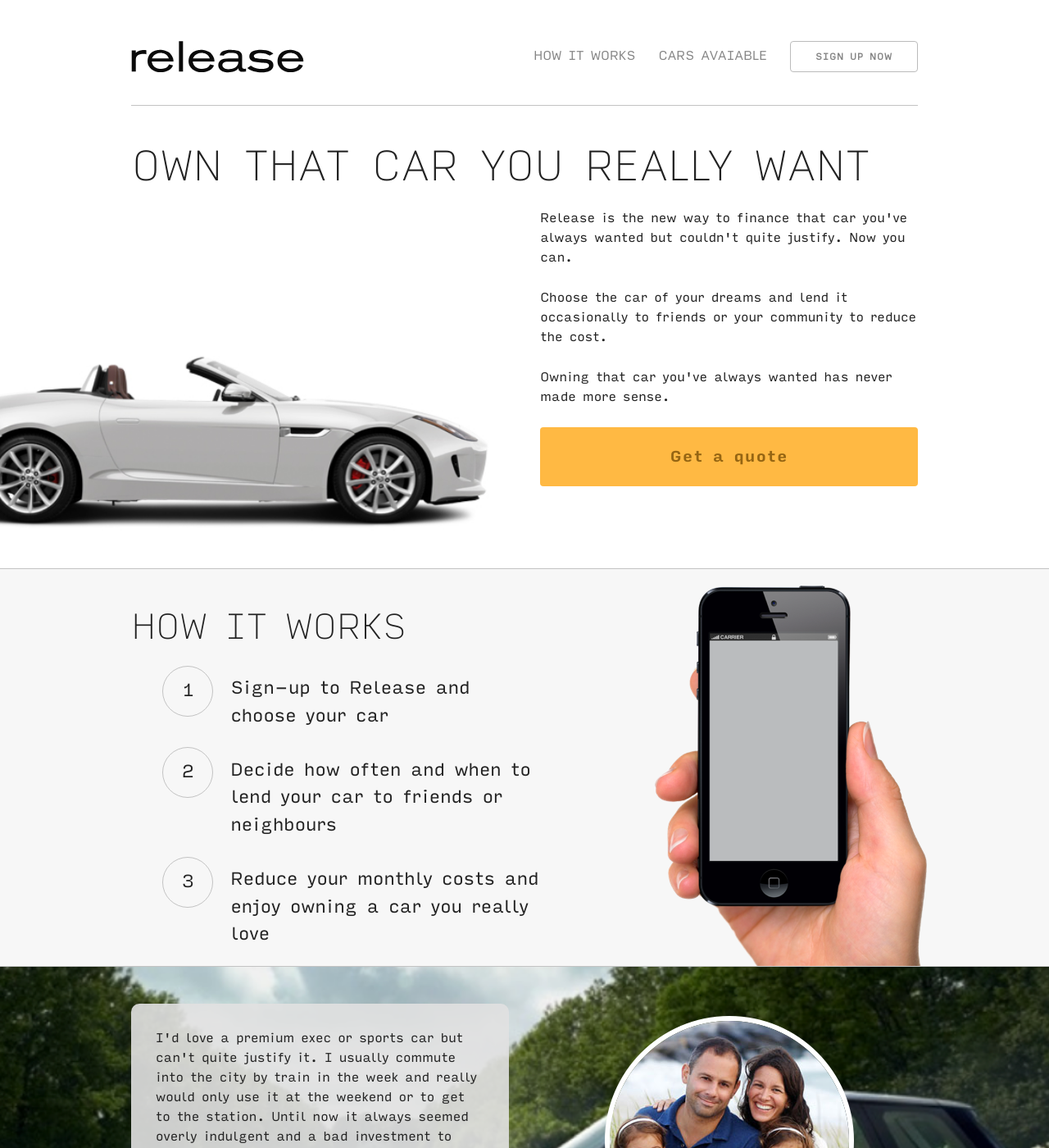
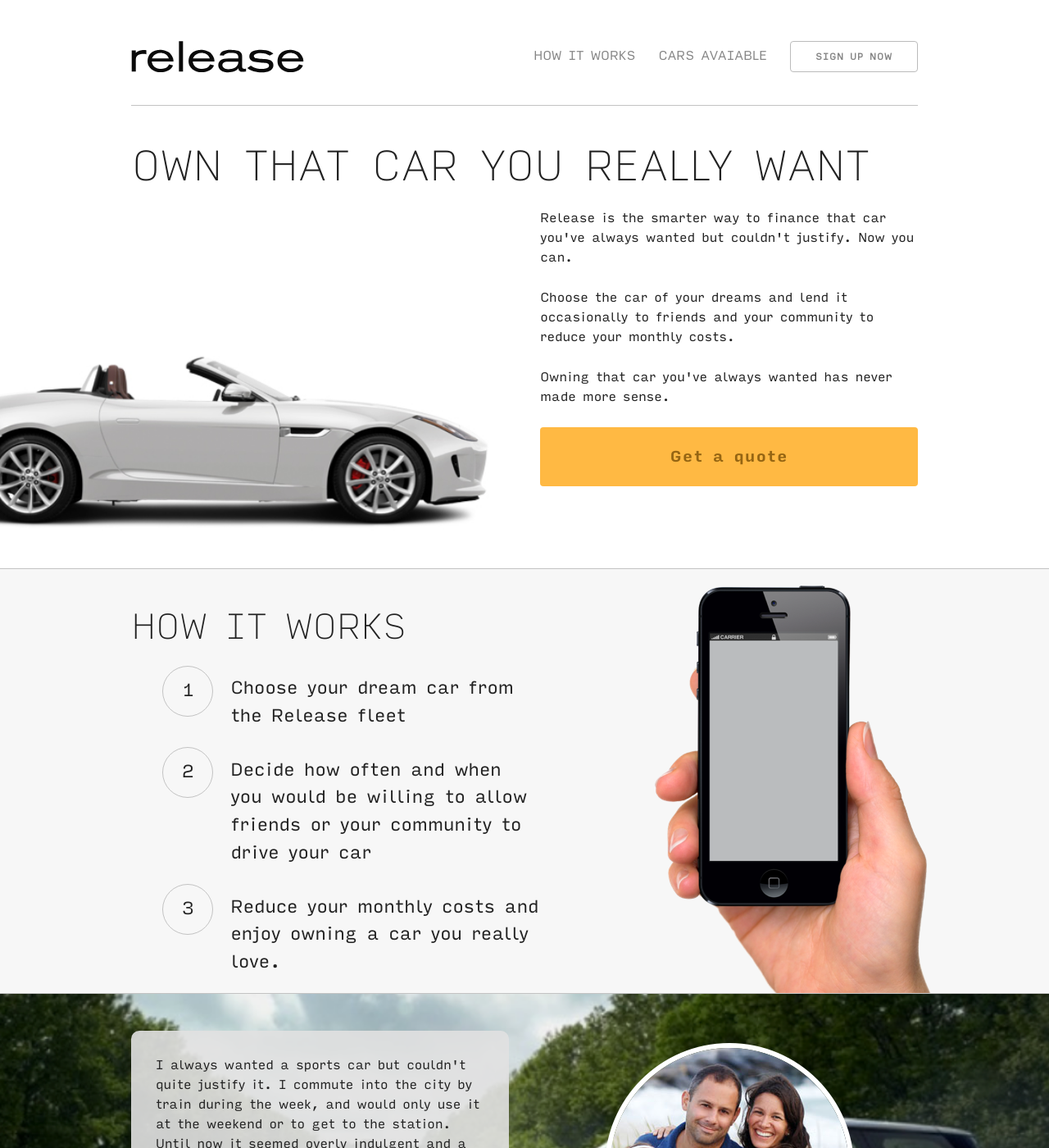
Before and after one commit to releasefinance/releasefinance.github.io, a Jekyll site: the page built from commuter-1.html, in a window 1280 px wide and 1400 px high. Shown: the whole window at 82% size. Built offline with Jekyll 4.4.1, drawn with Linux system fonts in a browser that asks for light colours; nearby versions of some CDN libraries; comment, search, counter and statistics services are not loaded; some of the changed text lies outside the part shown.

Commit message:
Update commuter-1.html

```diff
--- a/commuter-1.html
+++ b/commuter-1.html
@@ -8,34 +8,34 @@ cta-link : /signup.html
 intro:
   header : Own that car you really want
   desc   : |
-    <p>Release is the new way to finance that car you've always wanted but couldn't quite justify. Now you can.</p>
-    <p>Choose the car of your dreams and lend it occasionally to friends or your community to reduce the cost.</p>
+    <p>Release is the smarter way to finance that car you've always wanted but couldn't justify. Now you can.</p>
+    <p>Choose the car of your dreams and lend it occasionally to friends and your community to reduce your monthly costs.</p>
     <p>Owning that car you've always wanted has never made more sense.</p>
   cta    : Get a quote
   image  : intro_car_1.png
 
 howitworks:
   header : How It Works
-  step1  : Sign-up to Release and choose your car
-  step2  : Decide how often and when to lend your car to friends or neighbours
-  step3  : Reduce your monthly costs and enjoy owning a car you really love
+  step1  : Choose your dream car from the Release fleet
+  step2  : Decide how often and when you would be willing to allow friends or your community to drive your car
+  step3  : Reduce your monthly costs and enjoy owning a car you really love.
   image  : howitworks_ui_1.png
 
 testimonial:
-  quote : I'd love a premium exec or sports car but can't quite justify it. I usually commute into the city by train in the week and really would only use it at the weekend or to get to the station. Until now it always seemed overly indulgent and a bad investment to have it sat there on the drive most of the time.
+  quote : I always wanted a sports car but couldn't quite justify it. I commute into the city by train during the week, and would only use it at the weekend or to get to the station. Until now it seemed overly indulgent and a bad investment to have it sat on the drive. I now have the sports car I always wanted.
   name  : Tom Stafford
   image   : testimonial_people_1.png
   bg    : testimonial_bg_1.png
 
 feature_list :
-  - text : Your dream car now makes rational, financial as well as emotional sense
-    header : Save money
+  - text : Your dream car now makes rational finanical sense as well as emotional
+    header : Reduce your costs
     img : img_1.png
-  - text : Choose the car you really would love to own and drive without compromise
-    header : Upgrade to your dream car
-    img : img_2.png
   - text : Choose how often, when and to whom you lend your car with total peace of mind
     header : Flexible Lending
+    img : img_2.png
+  - text : Choose the car you would love to own and drive guilt free
+    header : Don't compromise
     img : img_3.png
 cars:
   header : Cars available on release
```
